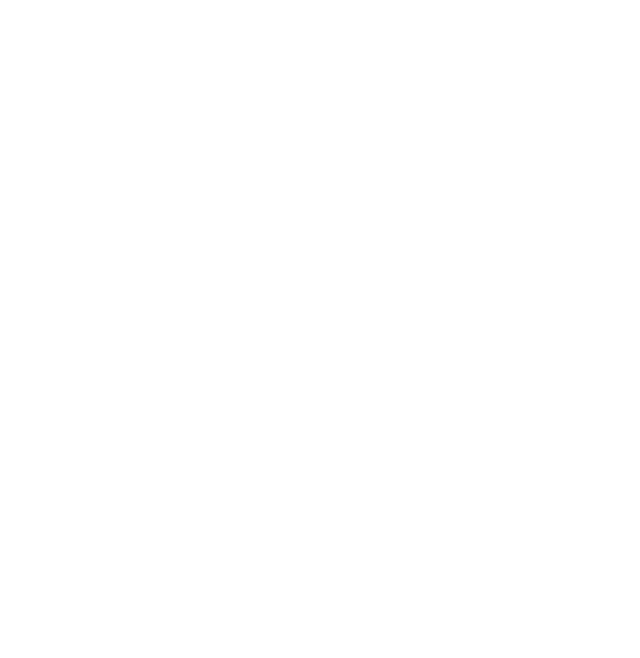
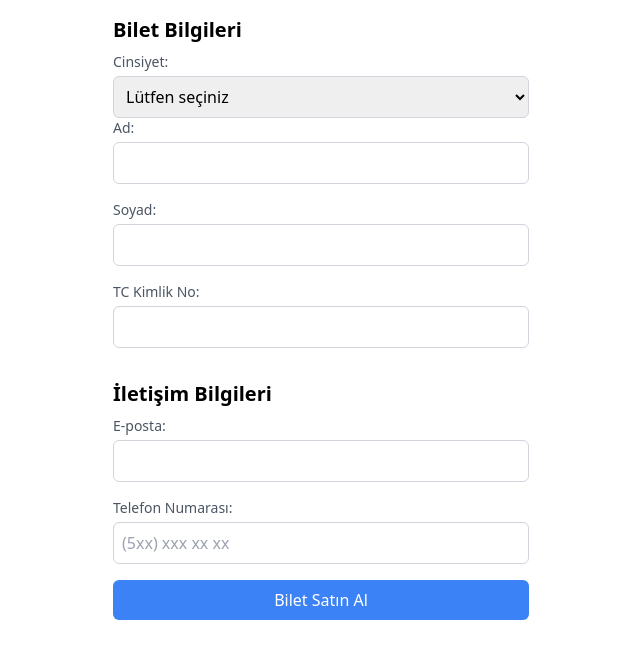
Before and after one commit to muratcankargi/otobus-bileti-satis-sistemi, a Nuxt app: page /rezervasyon in a window 1280 px wide. Before the commit this address had no page. Shown: the top 658 px of the page, without its empty margins (319-959 px from the left). Built offline with nearby package versions, Linux system fonts and the light colour scheme.

Commit message:
Create rezervasyon.vue

```diff
--- /dev/null
+++ b/pages/rezervasyon.vue
@@ -0,0 +1,13 @@
+<template>
+    <div>
+        <Rezervasyon/>
+    </div>
+</template>
+<script>
+import Rezervasyon from '../components/Rezervasyon'
+export default {
+  components: {
+    Rezervasyon
+  }
+  }
+</script>
```
